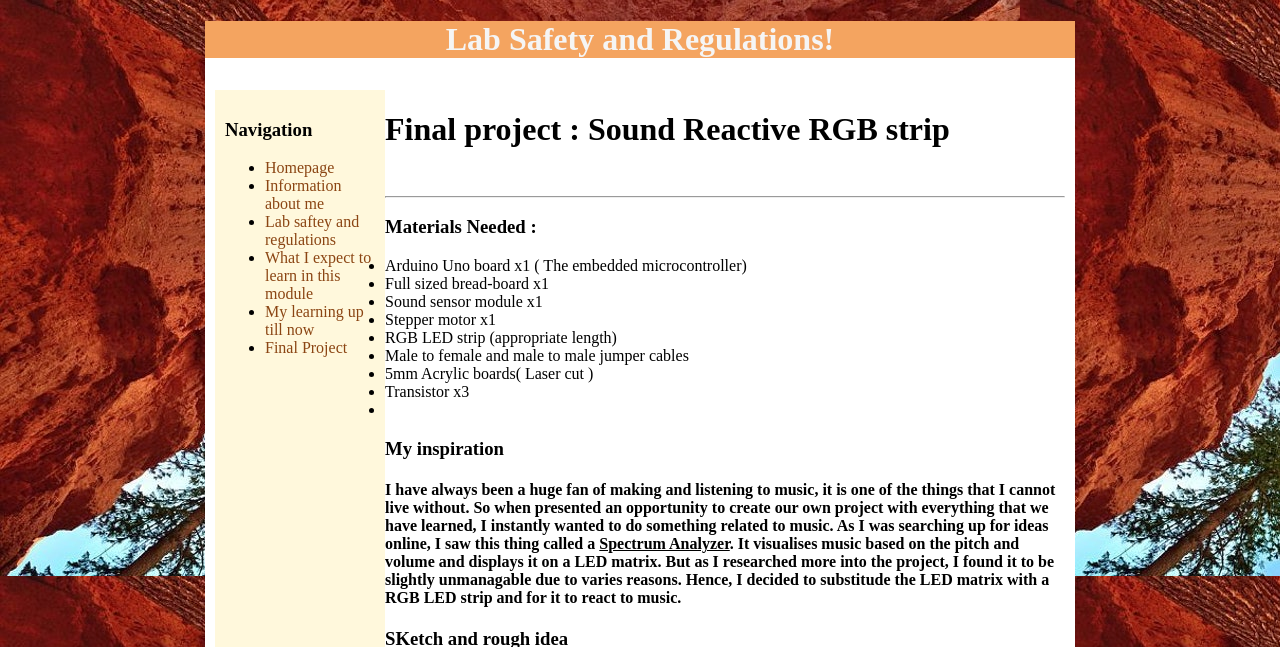
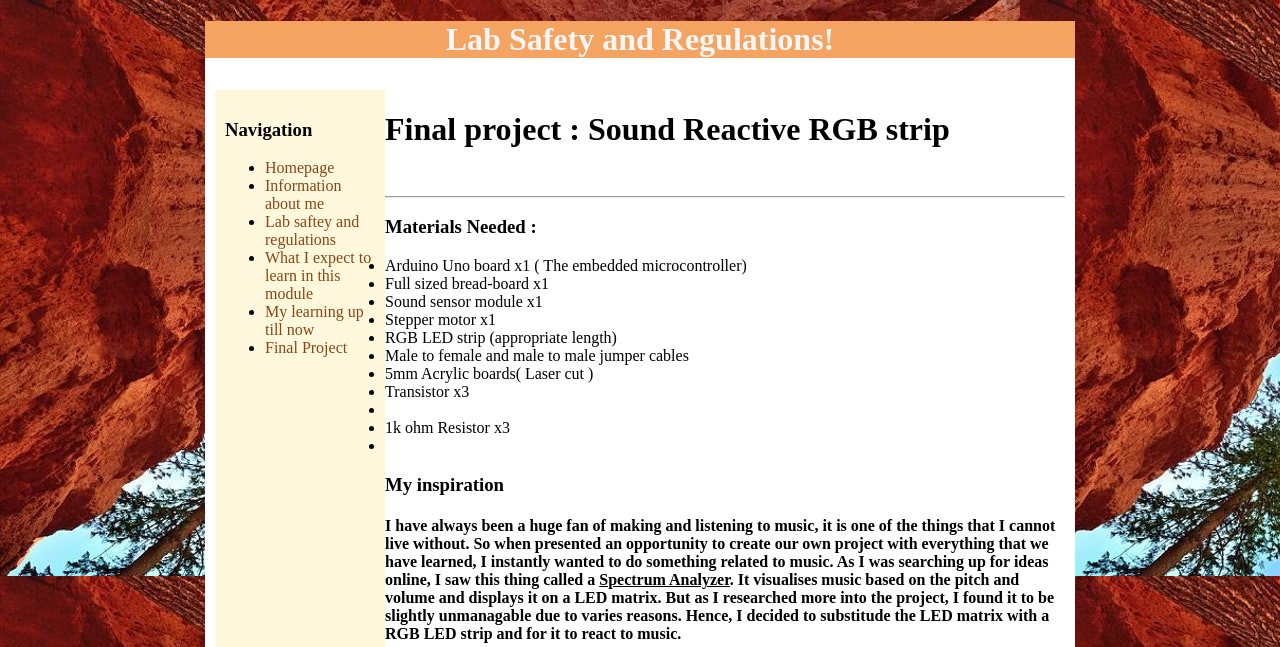
Before and after one commit to cjiacheng/EP-1000, a plain HTML site: page final.html in a window 1280 px wide. Shown: the top 647 px of the page. Drawn offline with Linux system fonts and the light colour scheme.

Commit message:
Update final.html

```diff
--- a/final.html
+++ b/final.html
@@ -37,6 +37,7 @@
         <li>Male to female and male to male jumper cables</li>
         <li> 5mm Acrylic boards( Laser cut )</li>
         <li> Transistor x3 <li>
+        <li> 1k ohm Resistor x3 <li>
         </ul>
         <h3> My inspiration</h3>
         <h4> I have always been a huge fan of making and listening to music, it is one of the things that I cannot live without. So when presented an opportunity to create our own project with everything that we have learned, I instantly wanted to do something related to music. As I was searching up for ideas online, I saw this thing called a <u>Spectrum Analyzer</u>. It visualises music based on the pitch and volume and displays it on a LED matrix. But as I researched more into the project, I found it to be slightly unmanagable due to varies reasons. Hence, I decided to substitude the LED matrix with a RGB LED strip and for it to react to music.</h4>
```
